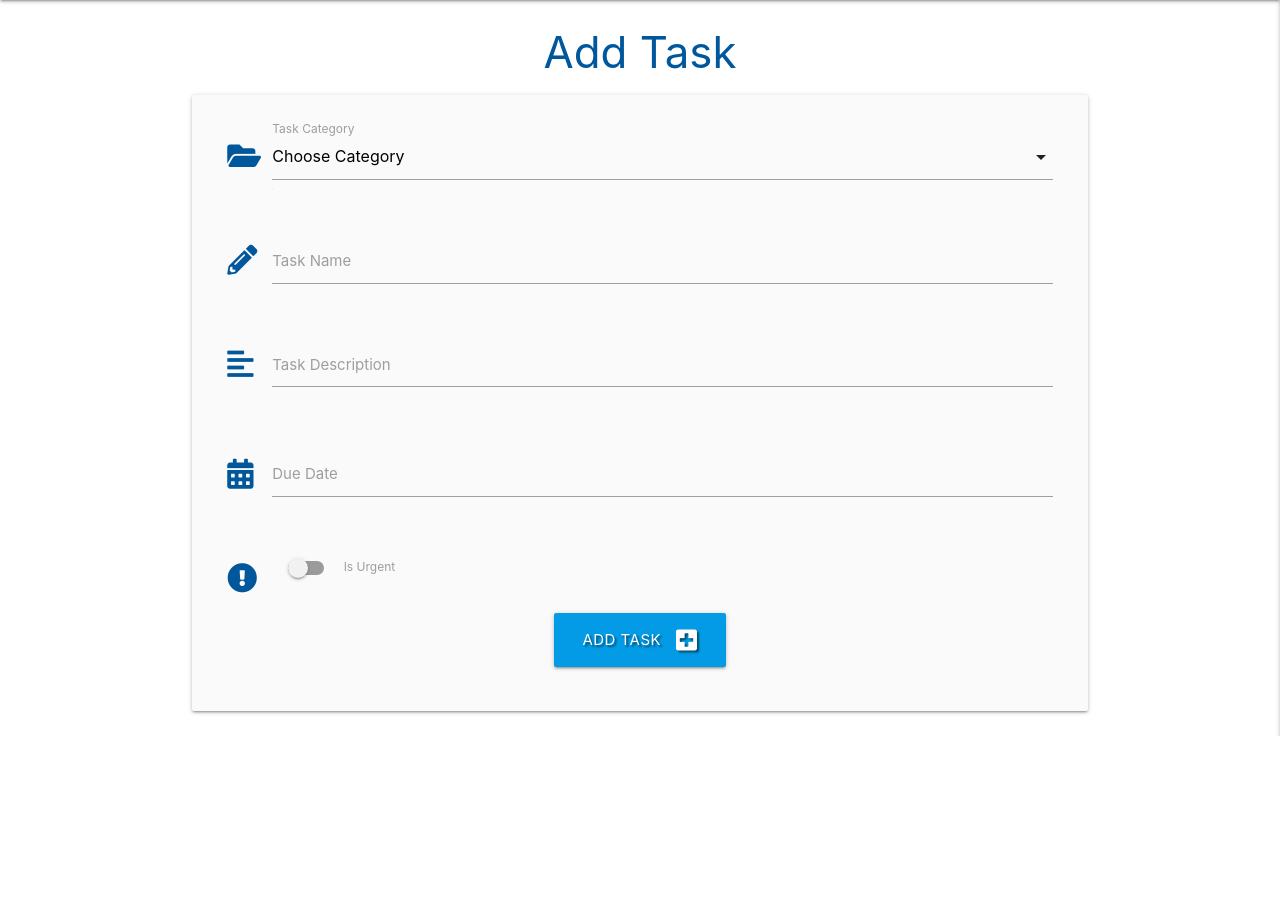
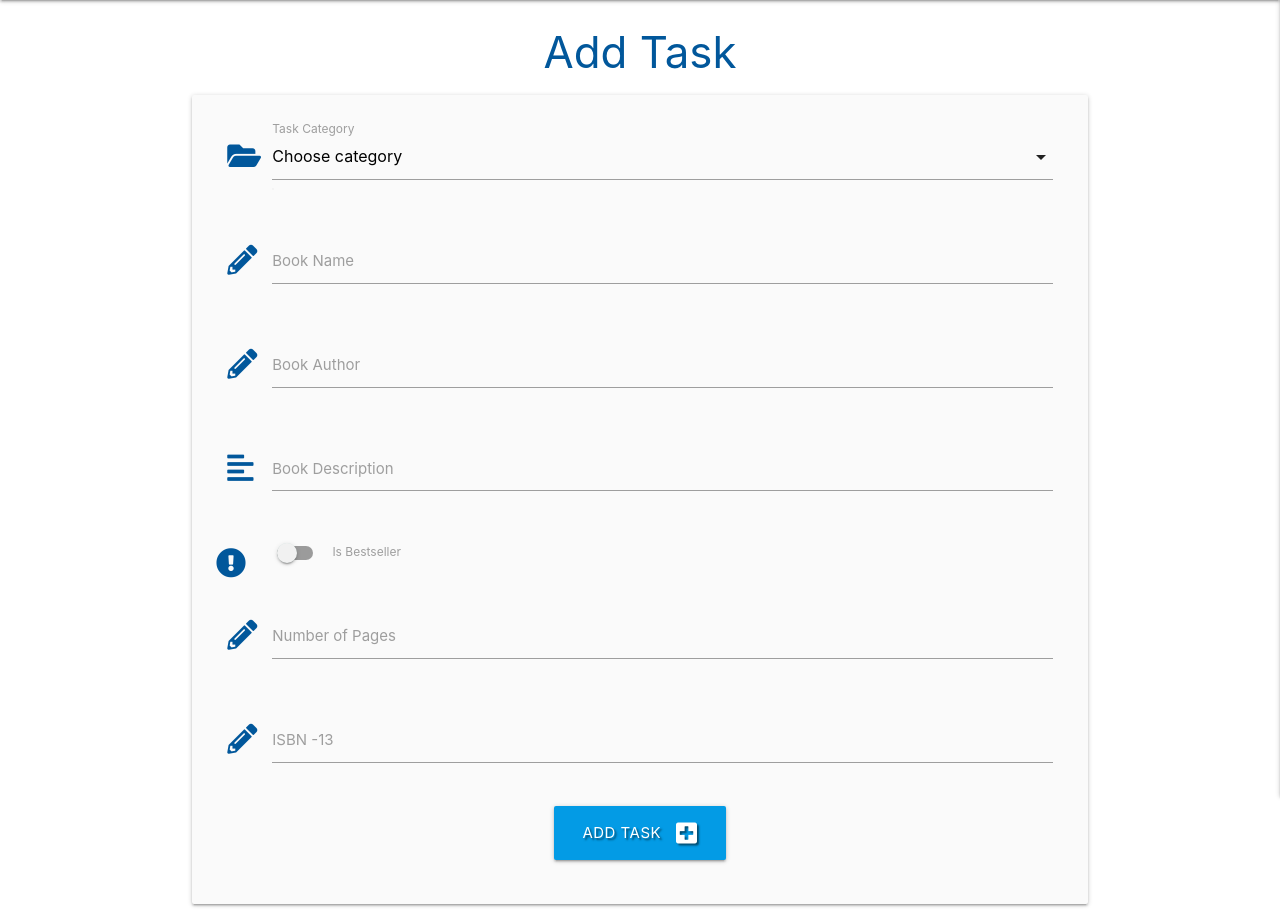
Before and after one commit to Davej66/book-club, a Flask app: page /add_task in a window 1280 px wide. Shown: the part 64-983 px from the top of the page. Before the commit the page ends 800 px from the top, so only its background shows below. Run offline with Flask 2, Linux system fonts and the light colour scheme; data that the repository does not hold is empty; some libraries are stand-ins or nearby versions.

Commit message:
Updating add_task.html styling

```diff
--- a/templates/add_task.html
+++ b/templates/add_task.html
@@ -5,12 +5,12 @@
 
 <div class="row card-panel grey lighten-5">
     <form class="col s12" method="POST" action="{{ url_for('add_task') }}">
-            <!-- category selection -->
+        <!--category selection-->
         <div class="row">
             <div class="input-field col s12">
                 <i class="fas fa-folder-open prefix light-blue-text text-darken-4"></i>
                 <select id="category_name" name="category_name" class="validate" required>
-                        <option value="" disabled selected>Choose Category</option>
+                    <option value="" disabled selected>Choose category</option>
                     {% for category in categories %}
                         <option value="{{ category.category_name }}">{{ category.category_name }}</option>
                     {% endfor %}
@@ -18,52 +18,70 @@
                 <label for="category_name">Task Category</label>
             </div>
         </div>
-            <!-- task name -->
+        <!--book name-->
         <div class="row">
             <div class="input-field col s12">
                 <i class="fas fa-pencil-alt prefix light-blue-text text-darken-4"></i>
-                    <input id="task_name" name="task_name" minlength="5" maxlength="50"
-                        type="text" class="validate" required>
-                    <label for="task_name">Task Name</label>
+                <input id="book_name" name="book_name" minlength="2" maxlegth="50" type="text" class="validate"
+                    required>
+                <label for="book_name">Book Name</label>
             </div>
         </div>
-            <!-- task description -->
+        <!--book author-->
+        <div class="row">
+            <div class="input-field col s12">
+                <i class="fas fa-pencil-alt prefix light-blue-text text-darken-4"></i>
+                <input id="book_author" name="book_author" minlength="5" maxlegth="50" type="text" class="validate"
+                    required>
+                <label for="book_author">Book Author</label>
+            </div>
+        </div>
+        <!--Book description-->
         <div class="row">
             <div class="input-field col s12">
                 <i class="fas fa-align-left prefix light-blue-text text-darken-4"></i>
-                    <textarea id="task_description" name="task_description" minlength="5"
-                        maxlength="200" class="materialize-textarea validate" required></textarea>
-                    <label for="task_description">Task Description</label>
+                <textarea id="book_description" name="book_description" minlength="5" maxlength="3000"
+                    class="materialize-textarea validate" required></textarea>
+                <label for="book_description">Book Description</label>
             </div>
         </div>
-            <!-- due date picker -->
+        <!--is bestseller toggle-->
         <div class="row">
-                <div class="input-field col s12">
-                    <i class="fas fa-calendar-alt prefix light-blue-text text-darken-4"></i>
-                    <input id="due_date" name="due_date" type="text" class="datepicker validate" required>
-                    <label for="due_date">Due Date</label>
-                </div>
-            </div>
-            <!-- is urgent toggle -->
-			<div class="row">
-				<div class="input-field col s12">
+            <div class="input-field col-12">
                 <div class="switch">
                     <i class="fas fa-exclamation-circle prefix light-blue-text text-darken-4"></i>
-						<label for="is_urgent">
-                            <input type="checkbox" id="is_urgent" name="is_urgent">
+                    <label for="is_bseller">
+                        <input type="checkbox" id="is_bseller" name="is_bseller">
                         <span class="lever"></span>
-                            Is Urgent
+                        Is Bestseller
                     </label>
                 </div>
             </div>
         </div>
-            <!-- submit button -->
+        <!--book pages-->
         <div class="row">
-                <div class="col s12 center-align">
+            <div class="input-field col s12">
+                <i class="fas fa-pencil-alt prefix light-blue-text text-darken-4"></i>
+                <input id="book_pages" name="book_pages" minlength="1" maxlegth="5" type="text" class="validate"
+                    required>
+                <label for="book_pages">Number of Pages</label>
+            </div>
+        </div>
+        <!--isbn 10-->
+        <div class="row">
+            <div class="input-field col s12">
+                <i class="fas fa-pencil-alt prefix light-blue-text text-darken-4"></i>
+                <input id="book_isbn" name="book_isbn" minlength="13" maxlegth="13" type="text" class="validate"
+                    required>
+                <label for="book_isbn">ISBN -13</label>
+            </div>
+        </div>
+        <!--submit button-->
+        <div class="row">
+            <div class="col-12 center-align">
                 <button type="submit" class="btn-large light-blue darken-1 text-shadow">
                     Add Task <i class="fas fa-plus-square right"></i>
                 </button>
-                </div>
         </div>
     </form>
 </div>
```
Lines whose indentation alone changed are shown as unchanged.
